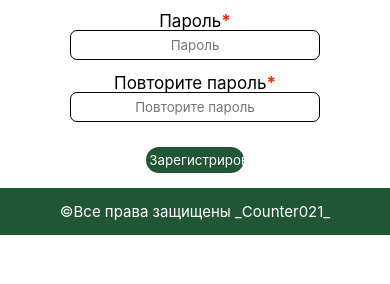
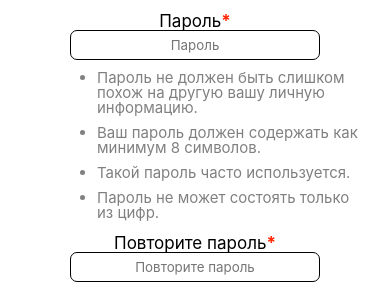
Before and after one commit to Anti-Counter021/django-react-greenhouse, a React (Create React App) app in the folder front/: page /register in a window 390 px wide. Shown: the part 660-944 px from the top of the page. Before the commit the page ends 895 px from the top, so only its background shows below. Built offline with nearby package versions, Linux system fonts and the light colour scheme; no server answers.

Commit message:
registration help text

```diff
--- a/front/src/components/register/register.js
+++ b/front/src/components/register/register.js
@@ -90,6 +90,12 @@ class Register extends Component {
                                     <input required name="password" className="register__form__input" id="password"
                                            type="password"
                                            placeholder="Пароль"/>
+                                    <ul className="password__help">
+                                        <li>Пароль не должен быть слишком похож на другую вашу личную информацию.</li>
+                                        <li>Ваш пароль должен содержать как минимум 8 символов.</li>
+                                        <li>Такой пароль часто используется.</li>
+                                        <li>Пароль не может состоять только из цифр.</li>
+                                    </ul>
                                 </div>
 
                                 <div className="register__form__group">
--- a/front/src/components/register/register.scss
+++ b/front/src/components/register/register.scss
@@ -40,3 +40,17 @@
         }
     }
 }
+
+
+.password__help {
+    max-width: 300px;
+    font-size: 15px;
+    color: #808080;
+    text-align: left;
+    margin-top: 10px;
+    margin-left: 40%;
+
+    > li {
+        margin: 10px;
+    }
+}
--- a/front/src/custom/media.scss
+++ b/front/src/custom/media.scss
@@ -23,6 +23,10 @@
 }
 
 @media (max-width: 770px) {
+
+    .password__help {
+        margin-left: 30%;
+    }
 
     .reviews {
         &__author__username {
@@ -64,6 +68,10 @@
 }
 
 @media (max-width: 550px) {
+
+    .password__help {
+        margin-left: 20%;
+    }
 
     .nav {
         display: none;
```
